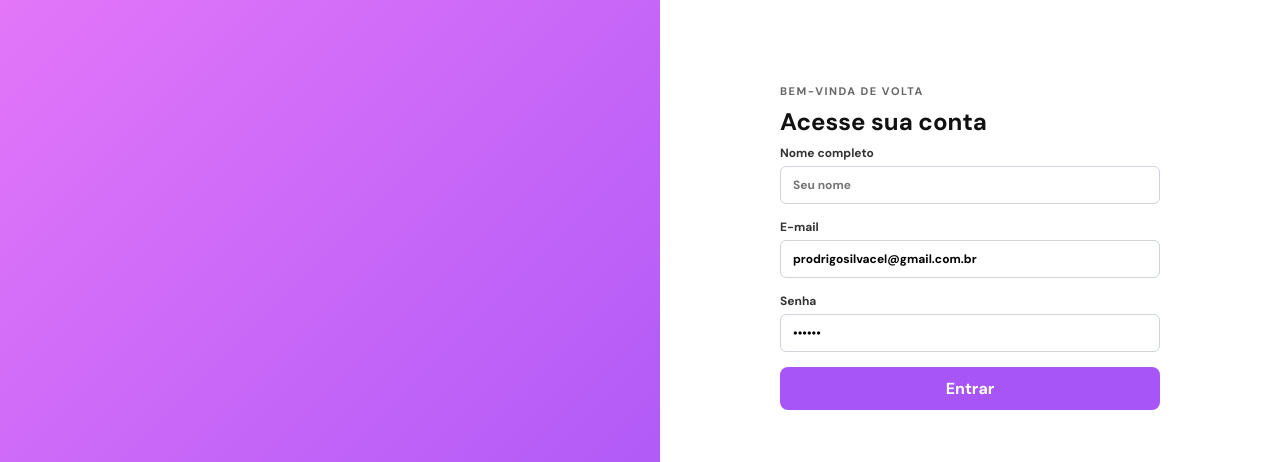
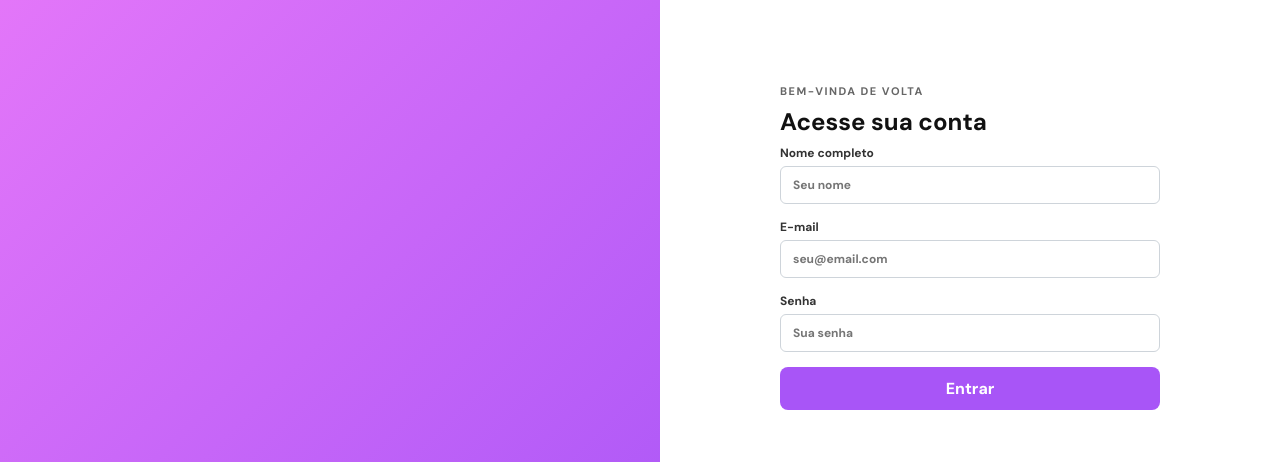
Before and after one commit to pegasusgraf-dot/studio-cilios, a website: page public/index.html in a window 1280 px wide. Shown: the part 114-576 px from the top of the page. Drawn offline with Linux system fonts and the light colour scheme; a script that the page names is missing.

Commit message:
Update index.html

```diff
--- a/public/index.html
+++ b/public/index.html
@@ -37,22 +37,27 @@
         <div class="auth-box" style="width: 100%; max-width: 380px;">
           <p class="eyebrow" id="auth-eyebrow" style="font-size: 11px; text-transform: uppercase; letter-spacing: 1.5px; color: #666; font-weight: bold;">BEM-VINDA DE VOLTA</p>
           <h2 id="auth-title" style="font-size: 24px; margin: 5px 0 8px 0; color: #111;">Acesse sua conta</h2>
+
           <form id="auth-form" class="form-stack" style="display: flex; flex-direction: column; gap: 15px;">
             <label class="field" id="name-field" hidden style="display: flex; flex-direction: column; font-size: 12px; font-weight: bold; color: #333; gap: 5px;">
               Nome completo
               <input name="nome" autocomplete="name" maxlength="100" placeholder="Seu nome" style="width: 100%; padding: 10px 12px; border: 1px solid #ced4da; border-radius: 6px;">
             </label>
+
+            <!-- CAMPOS DE E-MAIL E SENHA AGORA VAZIOS (SEM VALOR PADRÃO) -->
             <label class="field" style="display: flex; flex-direction: column; font-size: 12px; font-weight: bold; color: #333; gap: 5px;">
               E-mail
-              <input name="email" type="email" required value="prodrigosilvacel@gmail.com.br" style="width: 100%; padding: 10px 12px; border: 1px solid #ced4da; border-radius: 6px;">
+              <input name="email" type="email" required placeholder="seu@email.com" style="width: 100%; padding: 10px 12px; border: 1px solid #ced4da; border-radius: 6px;">
             </label>
             <label class="field" style="display: flex; flex-direction: column; font-size: 12px; font-weight: bold; color: #333; gap: 5px;">
               Senha
-              <input name="senha" type="password" required value="w18187" style="width: 100%; padding: 10px 12px; border: 1px solid #ced4da; border-radius: 6px;">
+              <input name="senha" type="password" required placeholder="Sua senha" style="width: 100%; padding: 10px 12px; border: 1px solid #ced4da; border-radius: 6px;">
             </label>
+
             <button class="button button-primary button-wide" type="submit" style="background: #a855f7; color: white; border: none; padding: 11px; font-weight: bold; border-radius: 8px; cursor: pointer;">Entrar</button>
             <p class="form-message" id="auth-message" role="status" style="color: #dc3545; font-size: 12px;"></p>
           </form>
+
           <div class="auth-switch" style="margin-top: 1.2rem; display: flex; gap: 1rem; justify-content: center;">
             <button type="button" data-auth-mode="login" class="is-active" style="background:none; border:none; cursor:pointer; font-weight:600; color: #a855f7;">Já tenho conta</button>
             <button type="button" data-auth-mode="register" style="background:none; border:none; cursor:pointer; font-weight:600; color: #64748b;">Criar conta</button>
@@ -89,7 +94,6 @@
           </div>
         </section>
 
-        <!-- CAIXAS DE ESTATÍSTICAS / CONTADORES RESTAURADAS -->
         <section class="stats-row" aria-label="Resumo da agenda">
           <article class="stat-block">
             <span class="stat-label">SERVIÇOS DISPONÍVEIS</span>
```
